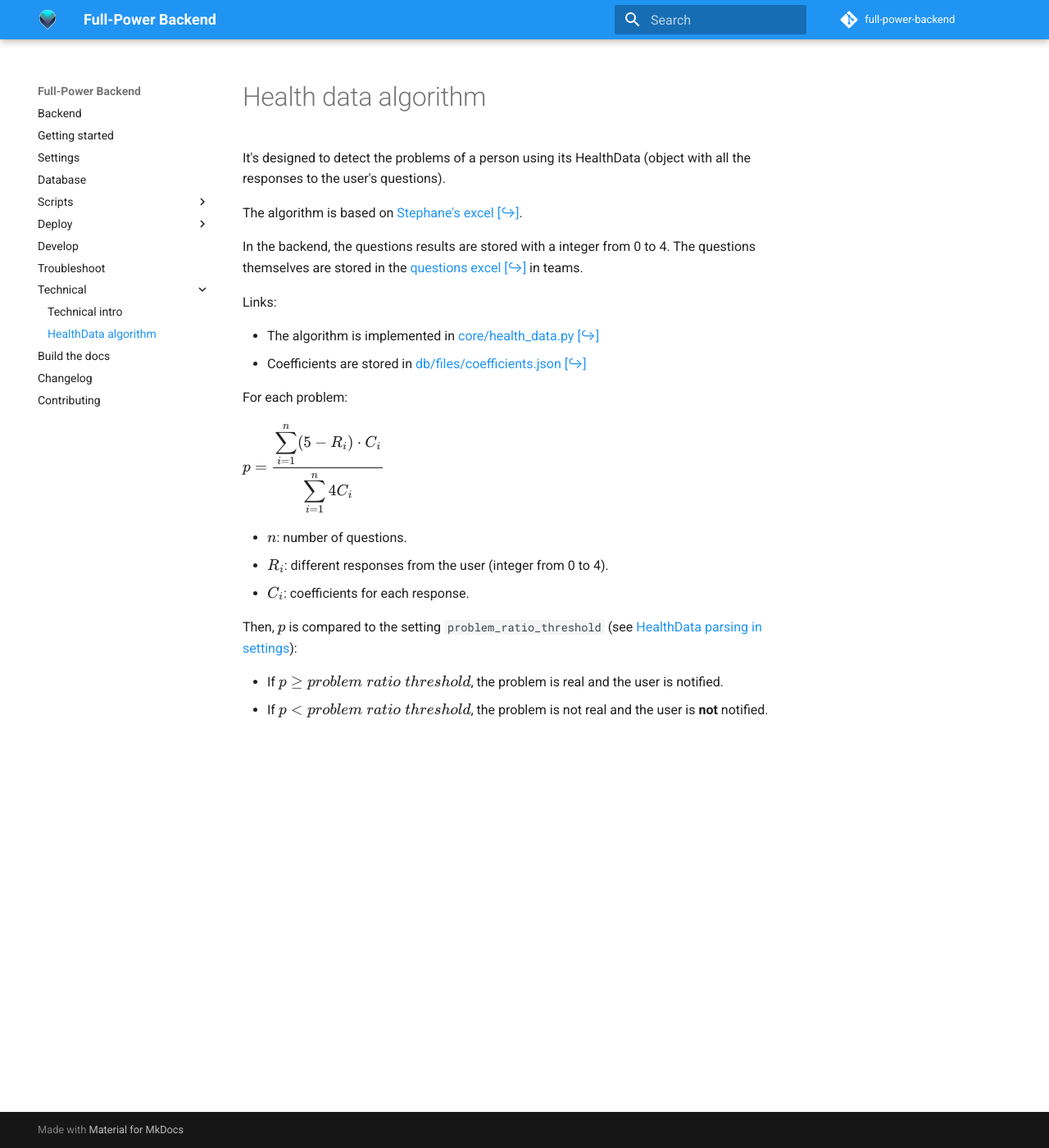
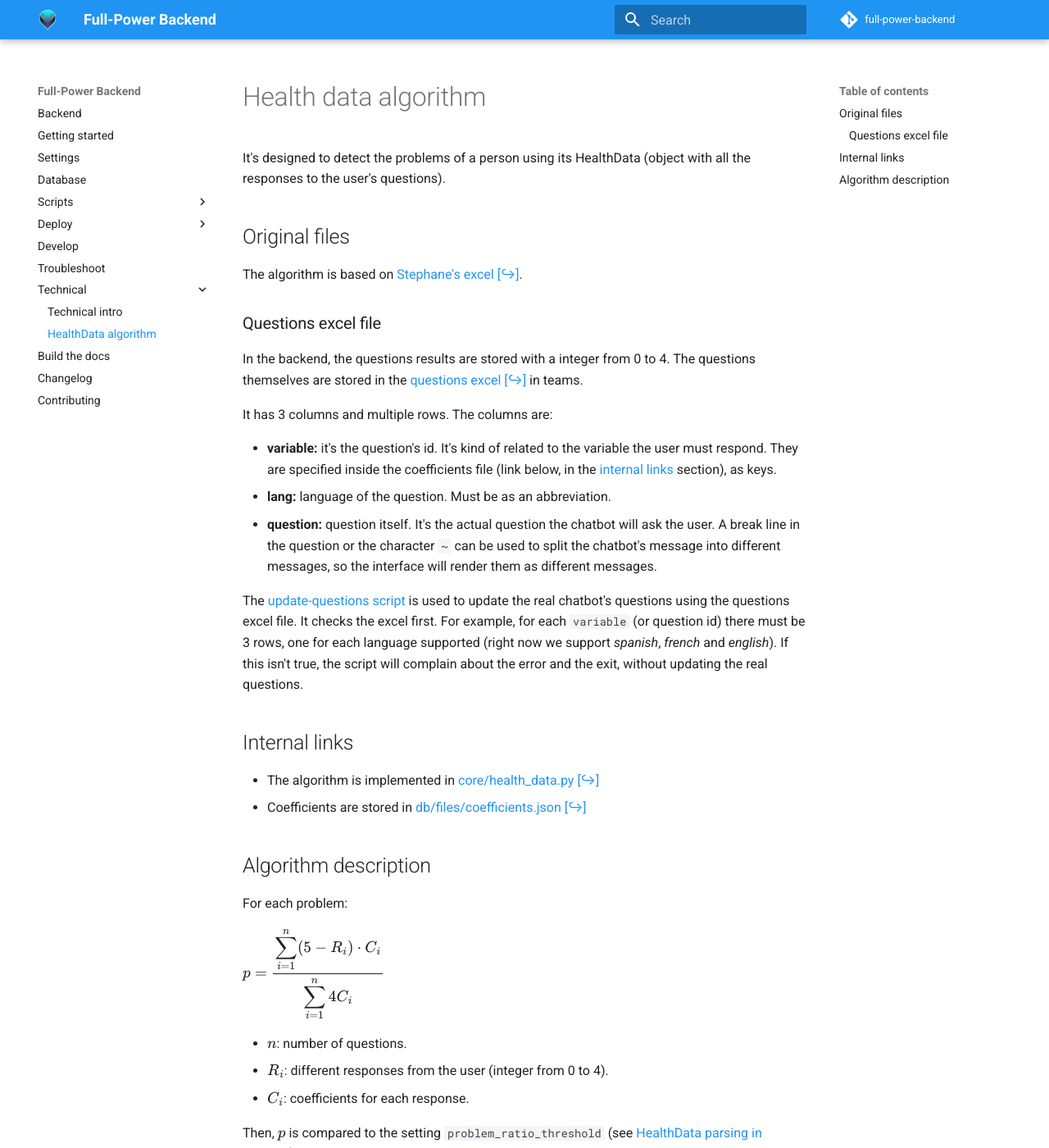
Before and after one commit to sralloza/full-power-backend, an MkDocs documentation site: the page built from docs/technical/hd-algorithm.md, in a window 1280 px wide and 1400 px high. Shown: the whole window at 82% size. Built offline with MkDocs 1.6.1 and Material for MkDocs 9.7.7, drawn with Linux system fonts in a browser that asks for light colours; comment, search, counter and statistics services are not loaded.

Commit message:
docs: explain use of questions.xlsx

```diff
--- a/docs/technical/hd-algorithm.md
+++ b/docs/technical/hd-algorithm.md
@@ -2,14 +2,28 @@
 
 It's designed to detect the problems of a person using its HealthData (object with all the responses to the user's questions).
 
+## Original files
+
 The algorithm is based on <a href="https://teams.microsoft.com/l/file/E8823988-B6E2-49ED-B60C-5E1403D74485?tenantId=5aab2be8-8083-494d-b86b-11091ccb0289&fileType=xlsx&objectUrl=https%3A%2F%2Fingage437.sharepoint.com%2Fsites%2FExperimentations%2FShared%20Documents%2FAI%20and%20ML%2FChatbots%2FFull%20Power%20app%2FPleine%20puissance%20-%20Arbre%20de%20d%C3%A9cision.xlsx&baseUrl=https%3A%2F%2Fingage437.sharepoint.com%2Fsites%2FExperimentations&serviceName=teams&threadId=19:a615c16473a8459aad220d8ffc82e895@thread.tacv2&groupId=7d12e89d-2bb1-4bfe-ad0c-76e9eff55c94" class="external-link" target="_blank">Stephane's excel</a>.
+
+### Questions excel file
 
 In the backend, the questions results are stored with a integer from 0 to 4. The questions themselves are stored in the <a href="https://teams.microsoft.com/l/file/E70D911C-F682-4668-B7CA-A7A21DBC5FCC?tenantId=5aab2be8-8083-494d-b86b-11091ccb0289&fileType=xlsx&objectUrl=https%3A%2F%2Fingage437.sharepoint.com%2Fsites%2FExperimentations%2FShared%20Documents%2FAI%20and%20ML%2FChatbots%2FFull%20Power%20app%2Fquestions.xlsx&baseUrl=https%3A%2F%2Fingage437.sharepoint.com%2Fsites%2FExperimentations&serviceName=teams&threadId=19:a615c16473a8459aad220d8ffc82e895@thread.tacv2&groupId=7d12e89d-2bb1-4bfe-ad0c-76e9eff55c94" class="external-link" target="_blank">questions excel</a> in teams.
 
-Links:
+It has 3 columns and multiple rows. The columns are:
+
+- **variable:** it's the question's id. It's kind of related to the variable the user must respond. They are specified inside the coefficients file (link below, in the [internal links](#internal-links) section), as keys.
+- **lang:** language of the question. Must be as an abbreviation.
+- **question:** question itself. It's the actual question the chatbot will ask the user. A break line in the question or the character `~` can be used to split the chatbot's message into different messages, so the interface will render them as different messages.
+
+The [update-questions script](../scripts/update-questions.md) is used to update the real chatbot's questions using the questions excel file. It checks the excel first. For example, for each `variable` (or question id) there must be 3 rows, one for each language supported (right now we support *spanish*, *french* and *english*). If this isn't true, the script will complain about the error and the exit, without updating the real questions.
+
+## Internal links
 
 - The algorithm is implemented in <a href="https://github.com/BelinguoAG/full-power-backend/blob/master/app/core/health_data.py" class="external-link" target="_blank">core/health_data.py</a>
 - Coefficients are stored in <a href="https://github.com/BelinguoAG/full-power-backend/blob/master/app/db/files/coefficients.json" class="external-link" target="_blank">db/files/coefficients.json</a>
+
+## Algorithm description
 
 For each problem:
 
```
